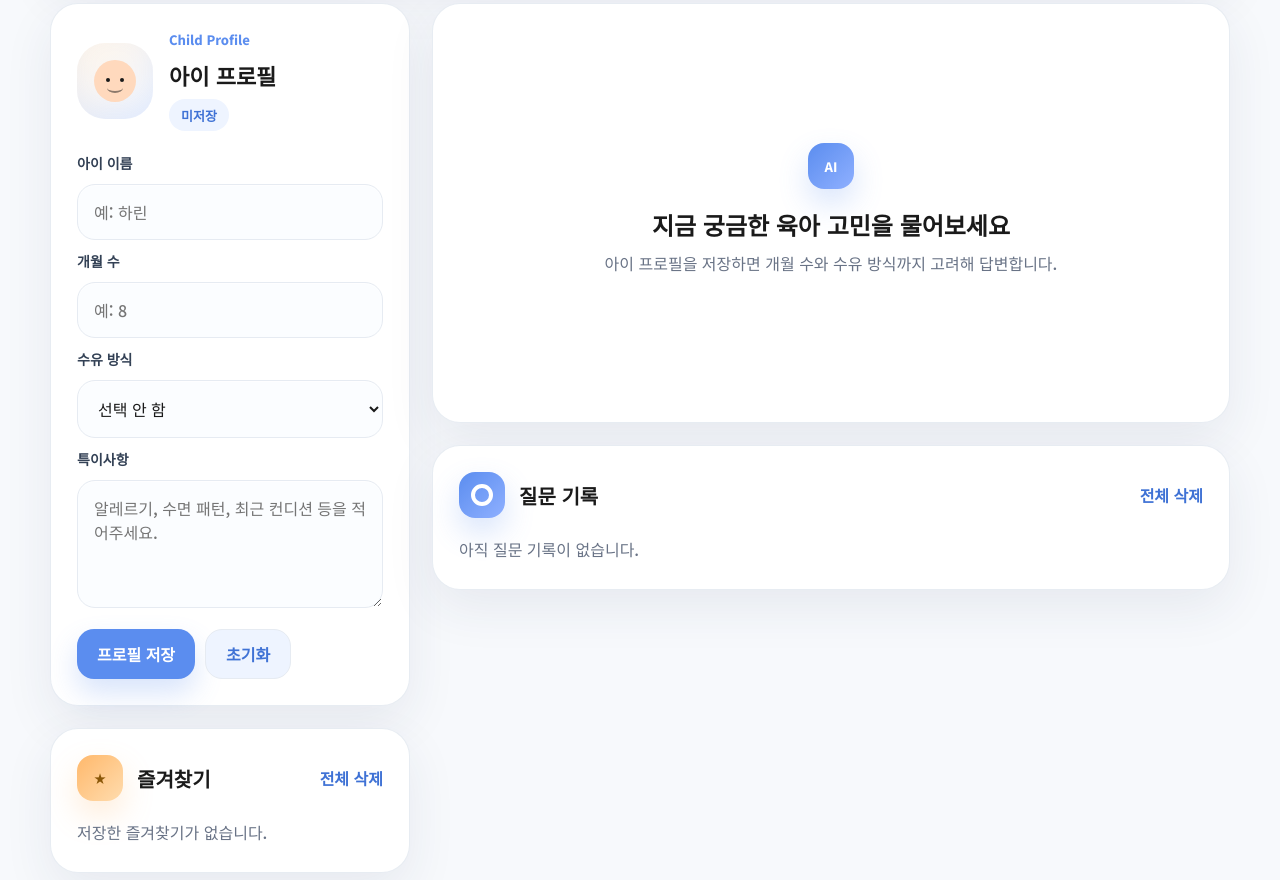
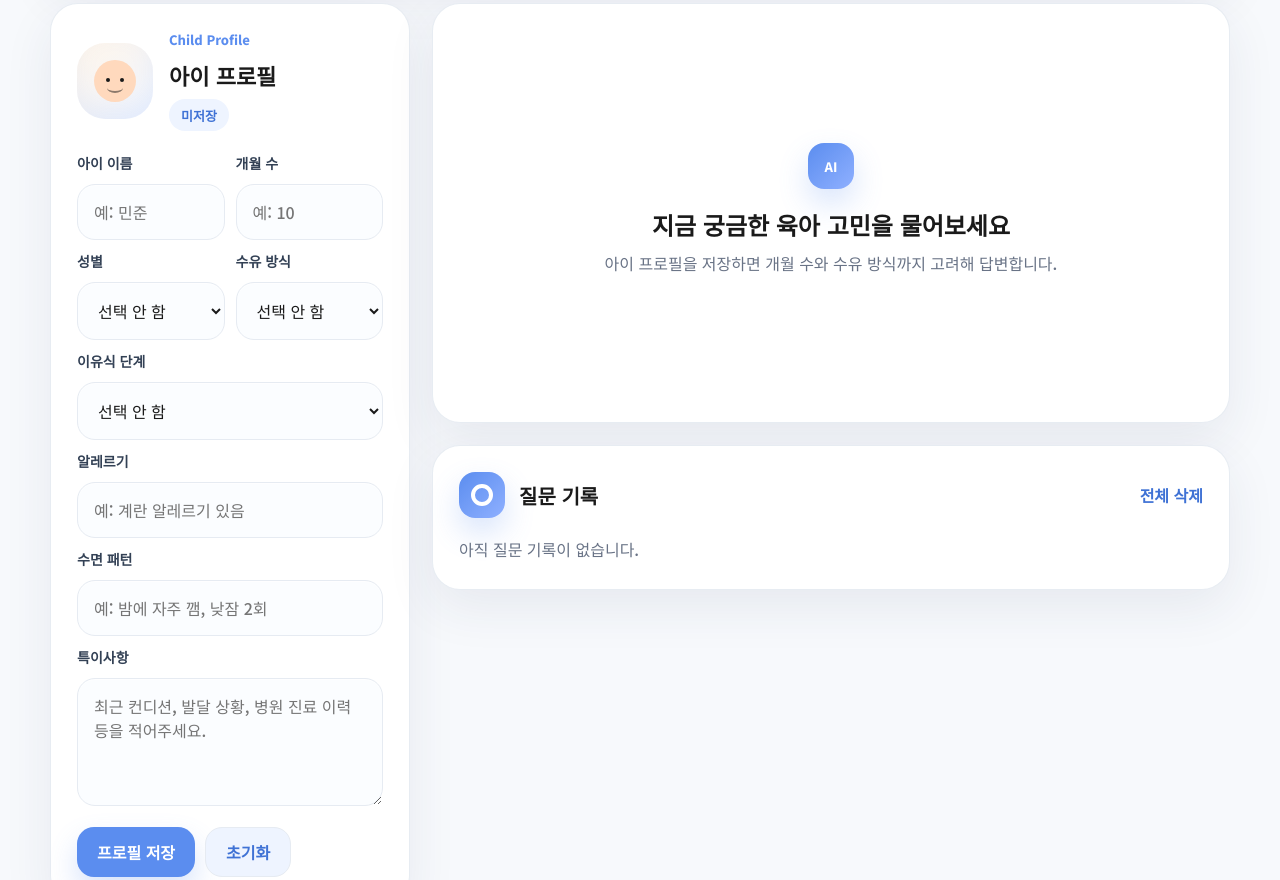
Before and after one commit to ehgns2724-hub/yukacoach, a website: page index.html in a window 1280 px wide. Shown: the part 850-1730 px from the top of the page. Drawn offline with Linux system fonts and the light colour scheme.

Commit message:
Add personalized child profile

```diff
--- a/index.html
+++ b/index.html
@@ -89,23 +89,57 @@
           </div>
 
           <form class="profile-form" id="profileForm">
+            <div class="profile-grid">
+              <div class="field-group">
                 <label for="childName">아이 이름</label>
-            <input id="childName" name="childName" type="text" placeholder="예: 하린">
+                <input id="childName" name="childName" type="text" placeholder="예: 민준">
+              </div>
 
+              <div class="field-group">
                 <label for="childMonths">개월 수</label>
-            <input id="childMonths" name="childMonths" type="number" min="0" max="72" placeholder="예: 8">
+                <input id="childMonths" name="childMonths" type="number" min="0" max="72" placeholder="예: 10">
+              </div>
 
+              <div class="field-group">
+                <label for="childGender">성별</label>
+                <select id="childGender" name="childGender">
+                  <option value="">선택 안 함</option>
+                  <option value="남아">남아</option>
+                  <option value="여아">여아</option>
+                  <option value="기타">기타</option>
+                </select>
+              </div>
+
+              <div class="field-group">
                 <label for="feedingType">수유 방식</label>
                 <select id="feedingType" name="feedingType">
                   <option value="">선택 안 함</option>
                   <option value="모유">모유</option>
                   <option value="분유">분유</option>
-              <option value="혼합">혼합</option>
-              <option value="이유식">이유식</option>
+                  <option value="혼합수유">혼합수유</option>
+                  <option value="이유식 병행">이유식 병행</option>
+                </select>
+              </div>
+            </div>
+
+            <label for="solidFoodStage">이유식 단계</label>
+            <select id="solidFoodStage" name="solidFoodStage">
+              <option value="">선택 안 함</option>
+              <option value="이유식 전">이유식 전</option>
+              <option value="초기">초기</option>
+              <option value="중기">중기</option>
+              <option value="후기">후기</option>
+              <option value="완료기">완료기</option>
             </select>
 
+            <label for="allergies">알레르기</label>
+            <input id="allergies" name="allergies" type="text" placeholder="예: 계란 알레르기 있음">
+
+            <label for="sleepPattern">수면 패턴</label>
+            <input id="sleepPattern" name="sleepPattern" type="text" placeholder="예: 밤에 자주 깸, 낮잠 2회">
+
             <label for="notes">특이사항</label>
-            <textarea id="notes" name="notes" rows="4" placeholder="알레르기, 수면 패턴, 최근 컨디션 등을 적어주세요."></textarea>
+            <textarea id="notes" name="notes" rows="4" placeholder="최근 컨디션, 발달 상황, 병원 진료 이력 등을 적어주세요."></textarea>
 
             <div class="form-actions">
               <button class="primary-button" type="submit">프로필 저장</button>
--- a/script.js
+++ b/script.js
@@ -13,7 +13,11 @@ const LEGACY_KEYS = {
 const profileForm = document.querySelector("#profileForm");
 const childNameInput = document.querySelector("#childName");
 const childMonthsInput = document.querySelector("#childMonths");
+const childGenderInput = document.querySelector("#childGender");
 const feedingTypeInput = document.querySelector("#feedingType");
+const solidFoodStageInput = document.querySelector("#solidFoodStage");
+const allergiesInput = document.querySelector("#allergies");
+const sleepPatternInput = document.querySelector("#sleepPattern");
 const notesInput = document.querySelector("#notes");
 const profileStatus = document.querySelector("#profileStatus");
 const clearProfileButton = document.querySelector("#clearProfileButton");
@@ -52,12 +56,27 @@ function writeJson(key, value) {
 }
 
 function getProfile() {
-  return readJson(STORAGE_KEYS.profile, {
+  const profile = readJson(STORAGE_KEYS.profile, {
     childName: "",
     childMonths: "",
+    childGender: "",
     feedingType: "",
+    solidFoodStage: "",
+    allergies: "",
+    sleepPattern: "",
     notes: ""
   });
+
+  return {
+    childName: profile.childName || "",
+    childMonths: profile.childMonths || "",
+    childGender: profile.childGender || "",
+    feedingType: profile.feedingType || "",
+    solidFoodStage: profile.solidFoodStage || "",
+    allergies: profile.allergies || "",
+    sleepPattern: profile.sleepPattern || "",
+    notes: profile.notes || ""
+  };
 }
 
 function setProfile(profile) {
@@ -111,8 +130,24 @@ function profileToSummary(profile) {
     parts.push(`${profile.childMonths}개월`);
   }
 
+  if (profile.childGender) {
+    parts.push(profile.childGender);
+  }
+
   if (profile.feedingType) {
     parts.push(profile.feedingType);
+  }
+
+  if (profile.solidFoodStage) {
+    parts.push(`이유식 ${profile.solidFoodStage}`);
+  }
+
+  if (profile.allergies) {
+    parts.push(profile.allergies);
+  }
+
+  if (profile.sleepPattern) {
+    parts.push(profile.sleepPattern);
   }
 
   if (profile.notes) {
@@ -127,10 +162,23 @@ function loadProfileForm() {
 
   childNameInput.value = profile.childName || "";
   childMonthsInput.value = profile.childMonths || "";
+  childGenderInput.value = profile.childGender || "";
   feedingTypeInput.value = profile.feedingType || "";
+  solidFoodStageInput.value = profile.solidFoodStage || "";
+  allergiesInput.value = profile.allergies || "";
+  sleepPatternInput.value = profile.sleepPattern || "";
   notesInput.value = profile.notes || "";
 
-  const hasProfile = Boolean(profile.childName || profile.childMonths || profile.feedingType || profile.notes);
+  const hasProfile = Boolean(
+    profile.childName ||
+    profile.childMonths ||
+    profile.childGender ||
+    profile.feedingType ||
+    profile.solidFoodStage ||
+    profile.allergies ||
+    profile.sleepPattern ||
+    profile.notes
+  );
   profileStatus.textContent = hasProfile ? "맞춤 상담 준비됨" : "미저장";
 }
 
@@ -138,7 +186,11 @@ function collectProfileForm() {
   return {
     childName: childNameInput.value.trim(),
     childMonths: childMonthsInput.value.trim(),
+    childGender: childGenderInput.value,
     feedingType: feedingTypeInput.value,
+    solidFoodStage: solidFoodStageInput.value,
+    allergies: allergiesInput.value.trim(),
+    sleepPattern: sleepPatternInput.value.trim(),
     notes: notesInput.value.trim()
   };
 }
--- a/style.css
+++ b/style.css
@@ -440,6 +440,17 @@ p {
 
 .profile-form,
 .search-form {
+  display: grid;
+  gap: 11px;
+}
+
+.profile-grid {
+  display: grid;
+  grid-template-columns: 1fr 1fr;
+  gap: 11px;
+}
+
+.field-group {
   display: grid;
   gap: 11px;
 }
@@ -927,7 +938,8 @@ textarea:focus {
   }
 
   .search-row,
-  .form-actions {
+  .form-actions,
+  .profile-grid {
     grid-template-columns: 1fr;
     display: grid;
   }
```
Also changed, not shown: server.js (+41 -6 lines). Lines whose indentation alone changed are shown as unchanged.
